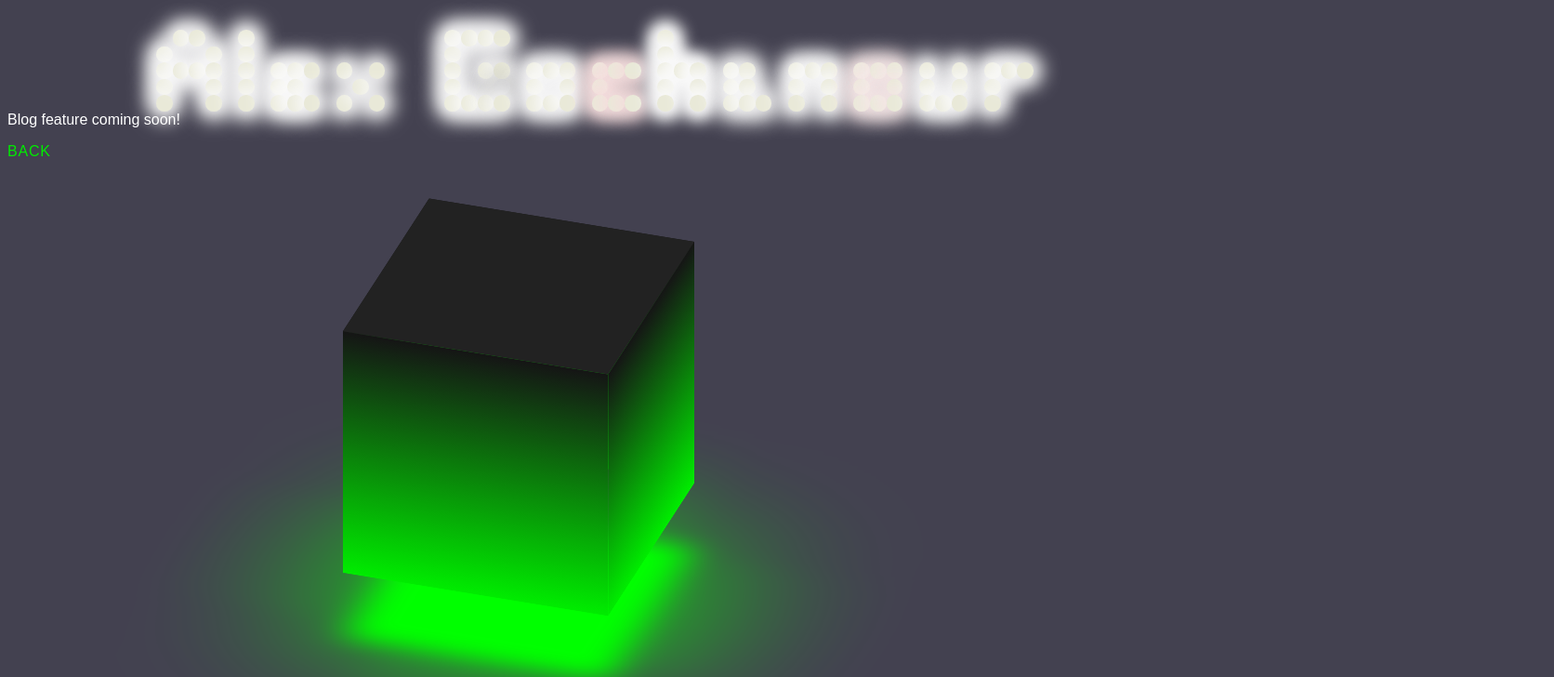
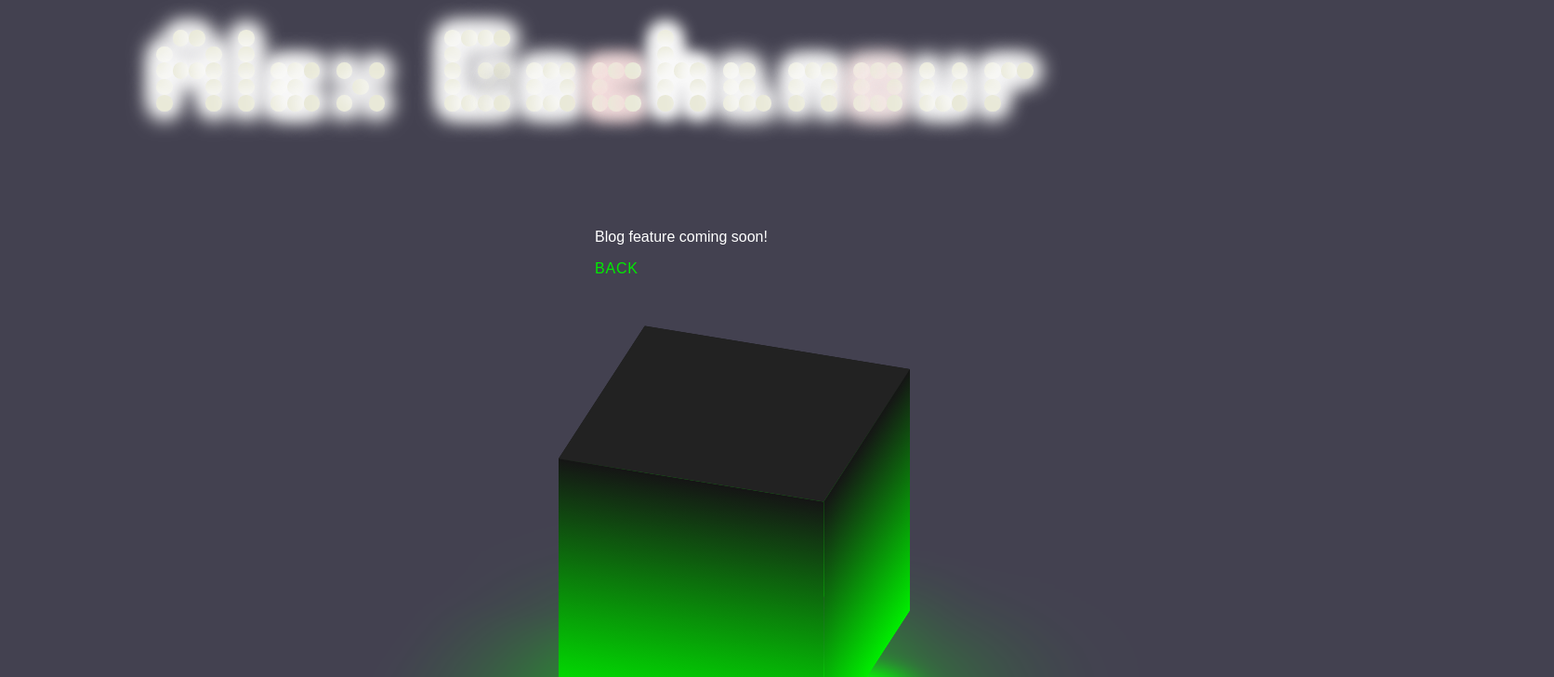
Before and after one commit to chunyukuo88/portfolio2, a React (Create React App) app: page / in a window 1280 px wide. Both pictures are taken after a click on the button "BLOG". Shown: the top 728 px of the page at 93% size, 1672 px wide, since content can reach past the window. Built offline with nearby package versions, Linux system fonts and the light colour scheme; what aws-amplify would draw is missing.

Commit message:
Fixed blog page layout.

```diff
--- a/src/pages/Blog/BlogPage.css
+++ b/src/pages/Blog/BlogPage.css
@@ -4,9 +4,16 @@
 }
 
 .blog-coming-soon {
+    margin-top: 10%;
     color: white;
 }
 
 .green-cube-wrapper {
-    transform: translateY(100px) translateX(400px);
+    margin-top: 10%;
 }
+
+.blog-coming-soon,
+.green-cube-wrapper,
+.back-to-home {
+    margin-left: 50%;
+}
--- a/src/pages/Blog/BlogPage.jsx
+++ b/src/pages/Blog/BlogPage.jsx
@@ -20,7 +20,7 @@ export function BlogPage(){
       <div className='blog-coming-soon'>
         Blog feature coming soon!
       </div>
-      <p>
+      <p className='back-to-home '>
         <Link style={LinkStyling} to='/'>{strings.homePage[language]}</Link>
       </p>
       <div className='green-cube-wrapper'>
```
